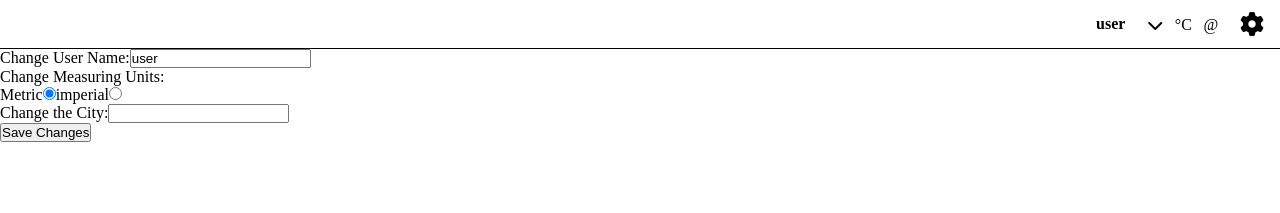
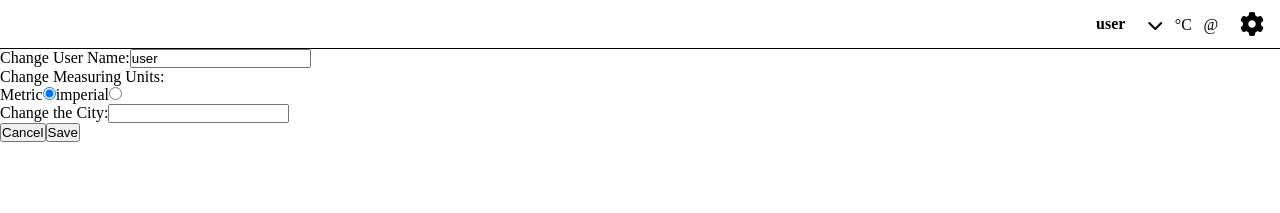
Before and after one commit to DainiusMI/Personal-Panel, a React (Vite) app: page / in a window 1280 px wide. Shown: the top 213 px of the page. Built offline with nearby package versions, Linux system fonts and the light colour scheme; no server answers.

Commit message:
Chance city with new API calls

```diff
--- a/src/App.jsx
+++ b/src/App.jsx
@@ -26,6 +26,7 @@ export default function App() {
     city_name: "",
     errors: []
   })
+  userData.errors.length > 0 && console.log(userData.errors)
   // get IP
   useEffect(() => {
     fetch("https://api.bigdatacloud.net/data/client-ip").
@@ -93,6 +94,7 @@ export default function App() {
         setUserData={setUserData}
       />
       <Settings
+        api_keys={api_keys}
         userData={userData}
         setUserData={setUserData}
       />
--- a/src/assets/components/Navbar.jsx
+++ b/src/assets/components/Navbar.jsx
@@ -10,13 +10,14 @@ export default function Navbar({api_keys, userData, setUserData}) {
     const [currentWeather, setCurrentWeather] = useState({})
     //future feature
     const [currentAlerts, setCurrentAlerts] = useState({
-        wind_speed: "data.wind.speed",
-        wind_gust: "data.wind.gust",
-        rain: "data.rain.1h",
-        snow: "data.snow.1h"
+        wind_speed: "",
+        wind_gust: "",
+        rain: "",
+        snow: ""
     })
 
     useEffect(() => {
+        console.log("triggered")
         if (userData.latitude === undefined || userData.longitude === undefined) {
             return
         }
@@ -39,9 +40,14 @@ export default function Navbar({api_keys, userData, setUserData}) {
                 temp: data.main.temp,
                 feels_like: data.main.feels_like,
             })
+            setCurrentAlerts({
+                wind_speed: data.wind.speed,
+                wind_gust: data.wind.gust,
+                rain: data.rain !== undefined ? data.rain["1h"] : "none",
+                snow: data.snow !== undefined ? data.snow["1h"] : "none"
+            })
         })
     }, [userData.latitude, userData.longitude, userData.units])
-
 
     const handleMouseOver = (event) => { setGadgetState({hovered: event.target.id}) }
     const handleMouseOut = () => { setGadgetState({hovered: null}) }
--- a/src/assets/components/Settings.jsx
+++ b/src/assets/components/Settings.jsx
@@ -1,6 +1,6 @@
 import React, {useState, useEffect} from 'react'
 
-export default function Settings({userData, setUserData}) {
+export default function Settings({api_keys, userData, setUserData}) {
 
     const [settingsData, setSettingsData] = useState({
         user_name: "",
@@ -24,11 +24,34 @@ export default function Settings({userData, setUserData}) {
             }
         })
     }
+    const [cityError, setCityError] = useState()
     function handleSave() {
-        setUserData(prevData => ({
-            ...prevData,
-            ...settingsData
-        }))
+        if (userData.city_name !== settingsData.city_name) {
+            fetch(`https://api.openweathermap.org/data/2.5/weather?q=${settingsData.city_name}&appid=${api_keys.openedWeatherMap}`).
+                then(resp => {
+                    if (resp.ok) {
+                        return resp.json()
+                    }
+                    else {
+                        setCityError(`City named ${settingsData.city_name} was not found`)
+                    }
+                }).
+                then(data => {
+                    setUserData(prevData => ({
+                        ...prevData,
+                        ...settingsData,
+                        latitude: data.coord.lat,
+                        longitude: data.coord.lon
+                    }))
+
+                })
+        }
+        else {
+            setUserData(prevData => ({
+                ...prevData,
+                ...settingsData
+            }))
+        }
     }
 
     return (
@@ -86,7 +109,8 @@ export default function Settings({userData, setUserData}) {
                         />
                     </label>
             </div>
-            <button onClick={handleSave}>Save Changes</button>
+            <button >Cancel</button>
+            <button onClick={handleSave}>Save</button>
         </div>
     )
 }
```
